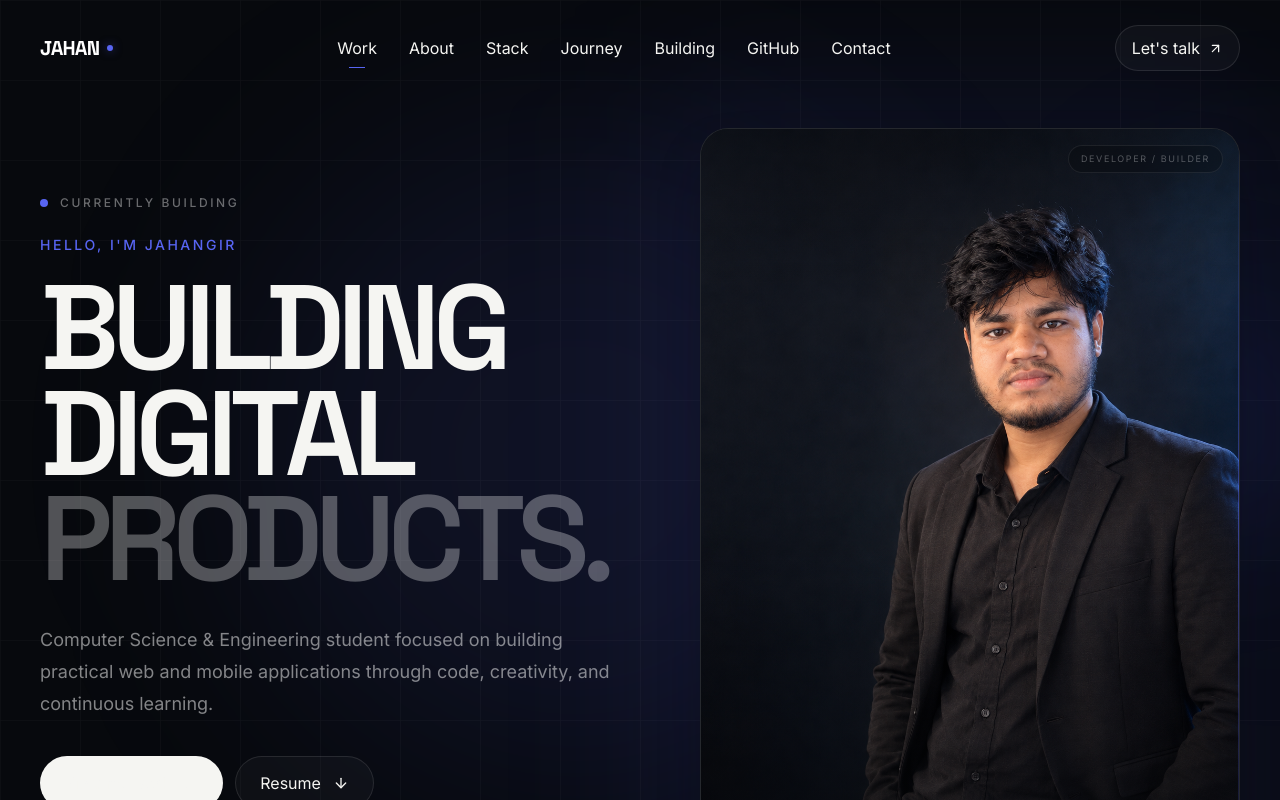
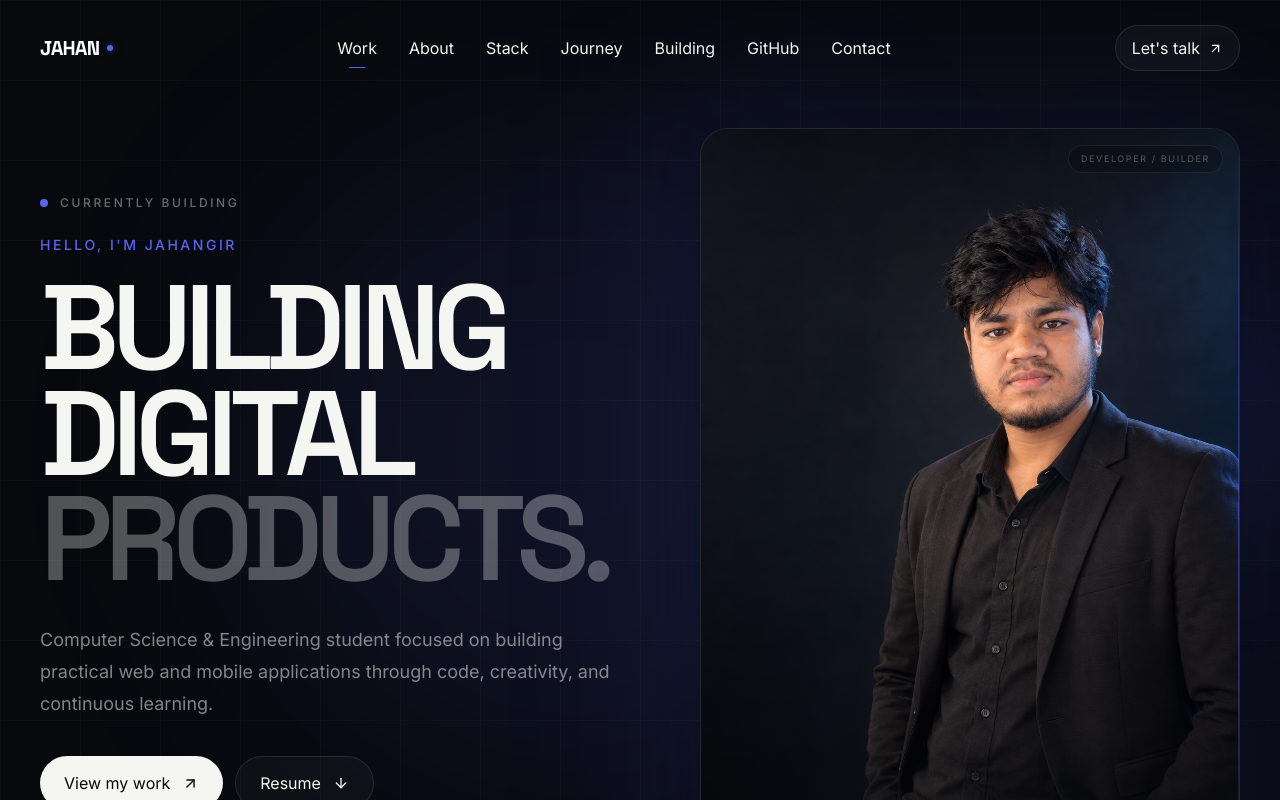
Before and after one commit to jahangiralom1188/jahangir-portfolio, a React (Vite) app: page / in a window 1280 px wide. Shown: the top 800 px of the page. Built offline with nearby package versions, Linux system fonts and the light colour scheme.

Commit message:
Fix hero CTA visibility

```diff
--- a/src/sections/Hero.jsx
+++ b/src/sections/Hero.jsx
@@ -106,12 +106,26 @@ function Hero() {
           >
             <a
               href="#work"
-              className="group inline-flex w-full items-center justify-center gap-3 rounded-full bg-[#F5F5F2] px-6 py-3.5 text-sm font-medium text-[#07090D] transition-all duration-300 hover:scale-[1.02] hover:bg-white sm:w-auto"
+              style={{
+                color: "#07090D",
+                backgroundColor: "#F5F5F2",
+              }}
+              className="group inline-flex w-full items-center justify-center gap-3 rounded-full px-6 py-3.5 text-sm font-medium transition-all duration-300 hover:scale-[1.02] hover:bg-white sm:w-auto"
             >
-              View my work
+              <span
+                style={{
+                  color: "#07090D",
+                  display: "inline-block",
+                  opacity: 1,
+                  visibility: "visible",
+                }}
+              >
+                View my work
+              </span>
 
               <ArrowUpRight
                 size={17}
+                style={{ color: "#07090D" }}
                 className="transition-transform duration-300 group-hover:-translate-y-0.5 group-hover:translate-x-0.5"
               />
             </a>
```
